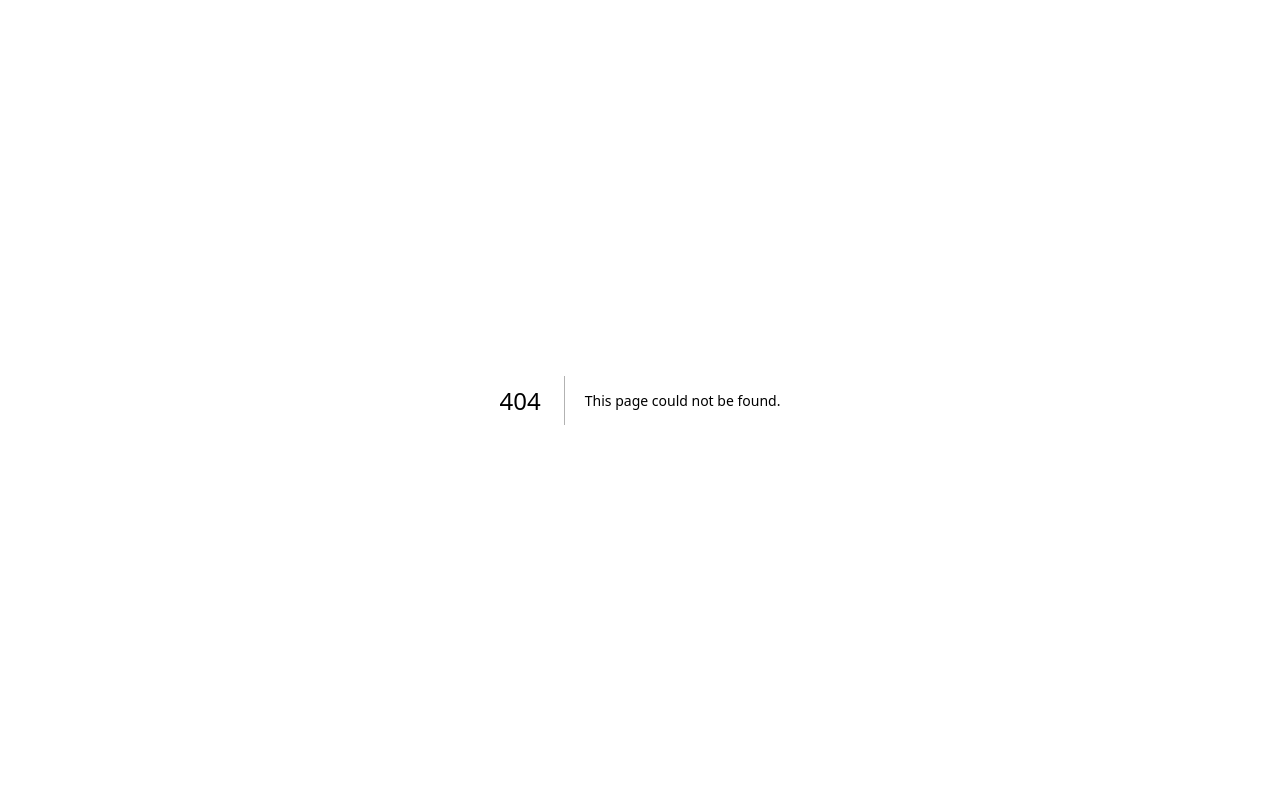
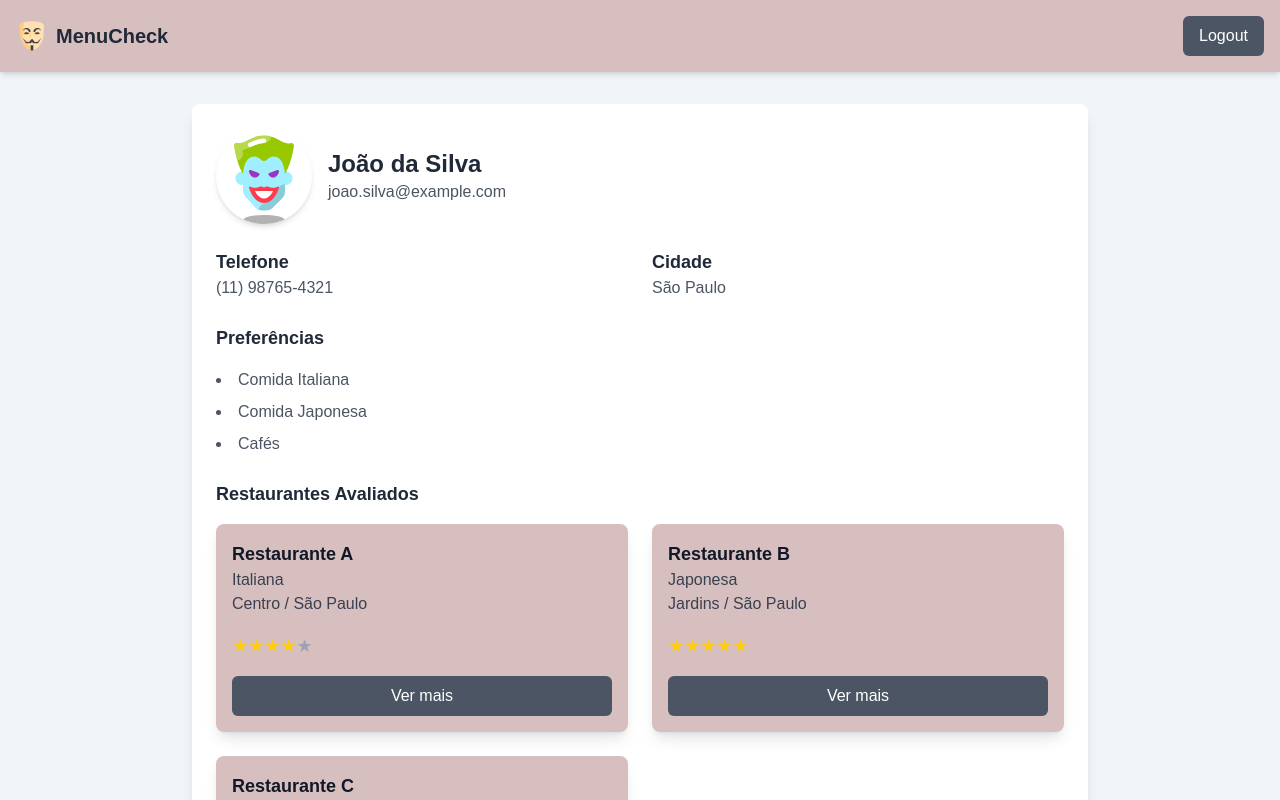
Before and after one commit to viniciusrsm/es-front, a Next.js app in the folder menucheck/: page /user in a window 1280 px wide. Before the commit this address had no page. Shown: the top 800 px of the page. Built offline with nearby package versions, Linux system fonts and the light colour scheme.

Commit message:
feature/página de perfil

```diff
--- /dev/null
+++ b/menucheck/src/app/user/page.tsx
@@ -0,0 +1,145 @@
+'use client';
+
+import Image from "next/image";
+import Link from "next/link";
+
+export default function Perfil() {
+  const user = {
+    avatar: "/icons8-joker-dc.svg",
+    nome: "João da Silva",
+    email: "joao.silva@example.com",
+    telefone: "(11) 98765-4321",
+    cidade: "São Paulo",
+    preferencias: ["Comida Italiana", "Comida Japonesa", "Cafés"],
+  };
+
+  const restaurantesAvaliados = [
+    {
+      id: 1,
+      nome: "Restaurante A",
+      tipoCozinha: "Italiana",
+      bairro: "Centro",
+      cidade: "São Paulo",
+      estrelas: 4,
+    },
+    {
+      id: 2,
+      nome: "Restaurante B",
+      tipoCozinha: "Japonesa",
+      bairro: "Jardins",
+      cidade: "São Paulo",
+      estrelas: 5,
+    },
+    {
+      id: 3,
+      nome: "Restaurante C",
+      tipoCozinha: "Brasileira",
+      bairro: "Moema",
+      cidade: "São Paulo",
+      estrelas: 3,
+    },
+  ];
+
+  return (
+    <div className="min-h-screen bg-slate-100 flex flex-col items-center">
+      {/* Header */}
+      <div className="w-full bg-custom1 p-4 flex justify-between items-center shadow-md">
+        <div className="flex items-center space-x-2">
+          <Image
+            src="/icons8-anonymous-mask.svg"
+            alt="logo"
+            width={32}
+            height={32}
+          />
+          <span className="text-gray-800 font-semibold text-xl">MenuCheck</span>
+        </div>
+        <Link href='/restaurants' className="bg-gray-600 text-white py-2 px-4 rounded-md hover:bg-gray-700">Logout</Link>
+      </div>
+
+      {/* Main Content */}
+      <div className="w-full max-w-4xl bg-white mt-8 p-6 rounded-lg shadow-lg">
+        {/* Avatar e Nome */}
+        <div className="flex items-center space-x-4 mb-6">
+          <Image
+            src={user.avatar}
+            alt="Avatar do usuário"
+            width={96}
+            height={96}
+            className="rounded-full shadow-md"
+          />
+          <div>
+            <h1 className="text-2xl font-semibold text-gray-800">{user.nome}</h1>
+            <p className="text-gray-600">{user.email}</p>
+          </div>
+        </div>
+
+        {/* Informações do Usuário */}
+        <div className="grid grid-cols-1 md:grid-cols-2 gap-6 mb-6">
+          <div>
+            <h2 className="text-lg font-semibold text-gray-800">Telefone</h2>
+            <p className="text-gray-600">{user.telefone}</p>
+          </div>
+          <div>
+            <h2 className="text-lg font-semibold text-gray-800">Cidade</h2>
+            <p className="text-gray-600">{user.cidade}</p>
+          </div>
+        </div>
+
+        {/* Preferências */}
+        <div className="mb-6">
+          <h2 className="text-lg font-semibold text-gray-800 mb-4">Preferências</h2>
+          <ul className="list-disc list-inside space-y-2">
+            {user.preferencias.map((pref, index) => (
+              <li key={index} className="text-gray-600">
+                {pref}
+              </li>
+            ))}
+          </ul>
+        </div>
+
+        {/* Restaurantes Avaliados */}
+        <div>
+          <h2 className="text-lg font-semibold text-gray-800 mb-4">
+            Restaurantes Avaliados
+          </h2>
+          <div className="grid grid-cols-1 sm:grid-cols-2 gap-6">
+            {restaurantesAvaliados.map((restaurante) => (
+              <div
+                key={restaurante.id}
+                className="bg-custom1 rounded-lg shadow-lg p-4 flex flex-col"
+              >
+                <h3 className="text-lg font-semibold text-gray-900">
+                  {restaurante.nome}
+                </h3>
+                <p className="text-gray-700">{restaurante.tipoCozinha}</p>
+                <p className="text-gray-700">
+                  {restaurante.bairro} / {restaurante.cidade}
+                </p>
+                <div className="flex items-center mt-4">
+                  {/* Estrelas */}
+                  {Array(5)
+                    .fill(null)
+                    .map((_, index) => (
+                      <span
+                        key={index}
+                        className={`${
+                          index < restaurante.estrelas
+                            ? "text-yellow-400"
+                            : "text-gray-400"
+                        } text-lg`}
+                      >
+                        ★
+                      </span>
+                    ))}
+                </div>
+                <button className="mt-4 bg-gray-600 text-white py-2 px-4 rounded-md hover:bg-gray-700">
+                  Ver mais
+                </button>
+              </div>
+            ))}
+          </div>
+        </div>
+      </div>
+    </div>
+  );
+}
```
